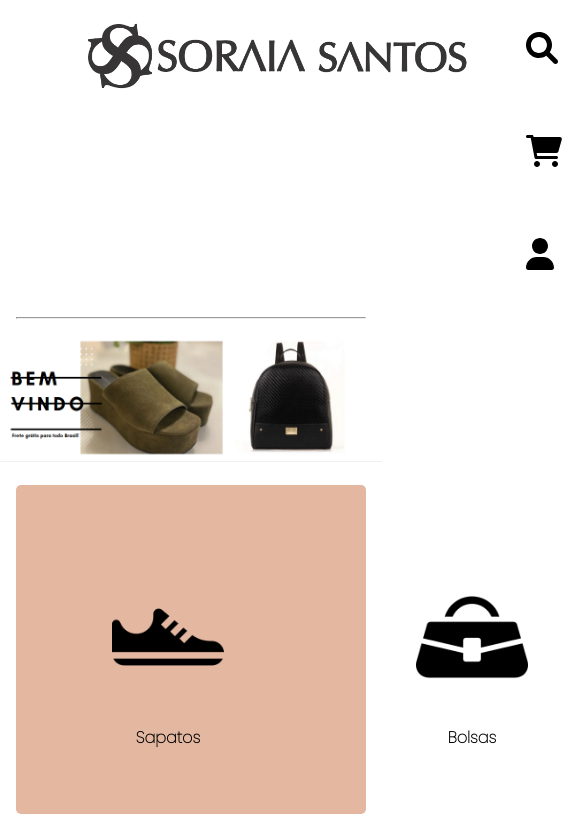
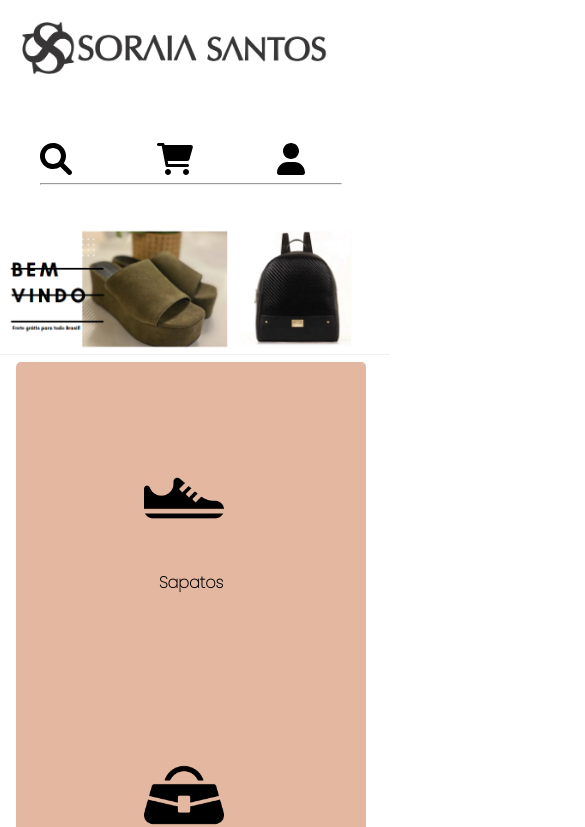
Before and after one commit to lauraacx/Projetos, a plain HTML site: page Soraia Santos/index.html in a window 390 px wide. Shown: the top 827 px of the page, 585 px wide, since content can reach past the window. Drawn offline with Linux system fonts and the light colour scheme.

Commit message:
finalizado

```diff
--- a/HBO Max/style.css
+++ b/HBO Max/style.css
@@ -1,4 +1,4 @@
-@import url('https://fonts.googleapis.com/css2?family=Dosis&display=swap');
+@import url('https://fonts.googleapis.com/css2?family=Quicksand&display=swap');
 
 :root{
     --darkblue: rgb(2, 2, 28);
@@ -14,8 +14,8 @@
 }
 
 body{
-    background-image: linear-gradient( to bottom, black, rgb(3, 3, 40));
-    font-family: 'Dosis', sans-serif;
+    background-color: rgb(3, 3, 40);
+    font-family: 'Quicksand', sans-serif;
     min-height: 100vh;
     min-width: 100vw;
 }
@@ -32,6 +32,7 @@ header .container{
 header .container .logo img{
     width: 10rem;
     margin: 1rem;
+    cursor: pointer;
 
 }
 
@@ -52,7 +53,7 @@ header .container .menu button{
     font-size: 100%;
     width: 11rem;
     border-radius: 25px;
-    margin-left: 2.5rem;
+    margin-left: 1rem;
     cursor: pointer;
     border: 1px solid rgb(132, 19, 237);
 }
@@ -64,6 +65,7 @@ header .container .menu button:hover{
 
 header .menu ul li{
     list-style-type: none;
+    margin: 0.5rem;
 }
 
 header .menu ul li a{
@@ -94,8 +96,9 @@ main .container-main h1{
 }
 
 hr{
+    margin-top: 1rem;
     border: 0;
-    height: 2px;
+    height: 3px;
     background-image: linear-gradient(to right, transparent, rgb(181, 53, 246), rgb(182, 8, 241), transparent);
 }
 
@@ -105,8 +108,10 @@ main .container-main h2{
 }
 
 main .container-main p{
-    margin: 1rem;
+    margin: 0.5rem;
+    font-size: 1.5rem;
 }
+
 
 
 main .container-main button{
@@ -118,7 +123,7 @@ main .container-main button{
     border: 1px solid rgb(182, 8, 241);
     font-weight: 700;
     align-self: center;
-    margin: 2rem;
+    margin: 1rem;
     margin-bottom: 0;
 }
 
--- a/Soraia Santos/style.css
+++ b/Soraia Santos/style.css
@@ -44,7 +44,7 @@ hr{
 }
 
 .showcase img{
-    width: 100%;
+    width: 100vw;
     margin: 0;
 }
 
@@ -212,3 +212,59 @@ form button:hover{
     margin: o.5rem;
     margin-right: 5rem;
 }
+
+/*responsividade*/
+
+@media (max-width: 1200px){
+    header .logo-menu{
+        display: block;
+    }
+
+    .logo-menu .logo a img{
+        height: 4rem;
+        margin-left: 1rem;
+    }
+
+    .logo-menu .icones{
+        height: 2rem;
+        margin-bottom: 2rem;
+        margin-left: 4rem;
+        margin: 0.5rem;
+    }
+
+    hr{
+        margin: 2.5rem;
+    }
+
+    .categorias .cat-icon{
+       display: block;
+       width: 350px;
+       margin: 0 auto;
+   }
+
+   .categorias .cat-icon a img{
+       height: 5rem;
+       width: 5rem;
+       margin-left: 4rem;
+   }
+
+   .products{
+       display: block;
+       margin: 2rem;
+   }
+
+   .comfy .comfy-products{
+       display: block;
+       margin: 2rem;
+       margin-bottom: 0;
+   }
+
+   .form form{
+       margin: 0;
+   }
+
+   .form input{
+       margin-left: 1rem;
+       width: 15rem;
+   }
+}
```
Also changed, not shown: Rare Beauty/style.css (line endings or trailing spaces).
